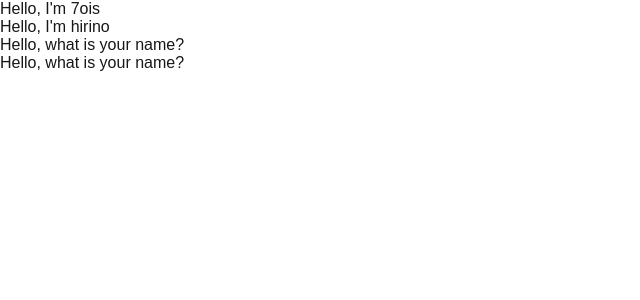
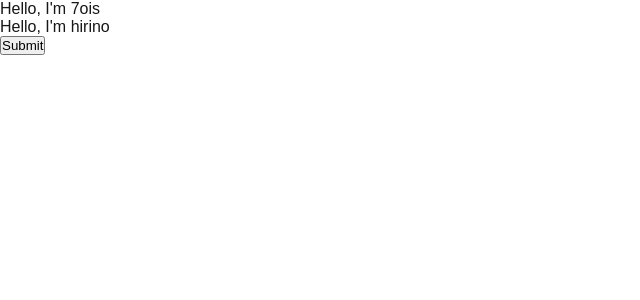
Before and after one commit to 7ois/Project-42, a Next.js app: page / in a window 1280 px wide. Shown: the top 300 px of the page, without its empty margins (0-640 px from the left). Built offline with nearby package versions, Linux system fonts and the light colour scheme.

Commit message:
:bug: test

```diff
--- a/src/app/page.tsx
+++ b/src/app/page.tsx
@@ -5,8 +5,8 @@ const Page = () => {
     <>
     <div>Hello, I'm 7ois</div>
     <div>Hello, I'm hirino</div>
-    <div>Hello, what is your name?</div>
-    <div>Hello, what is your name?</div>
+
+    <button>Submit</button>
     </>
   )
 }
```
